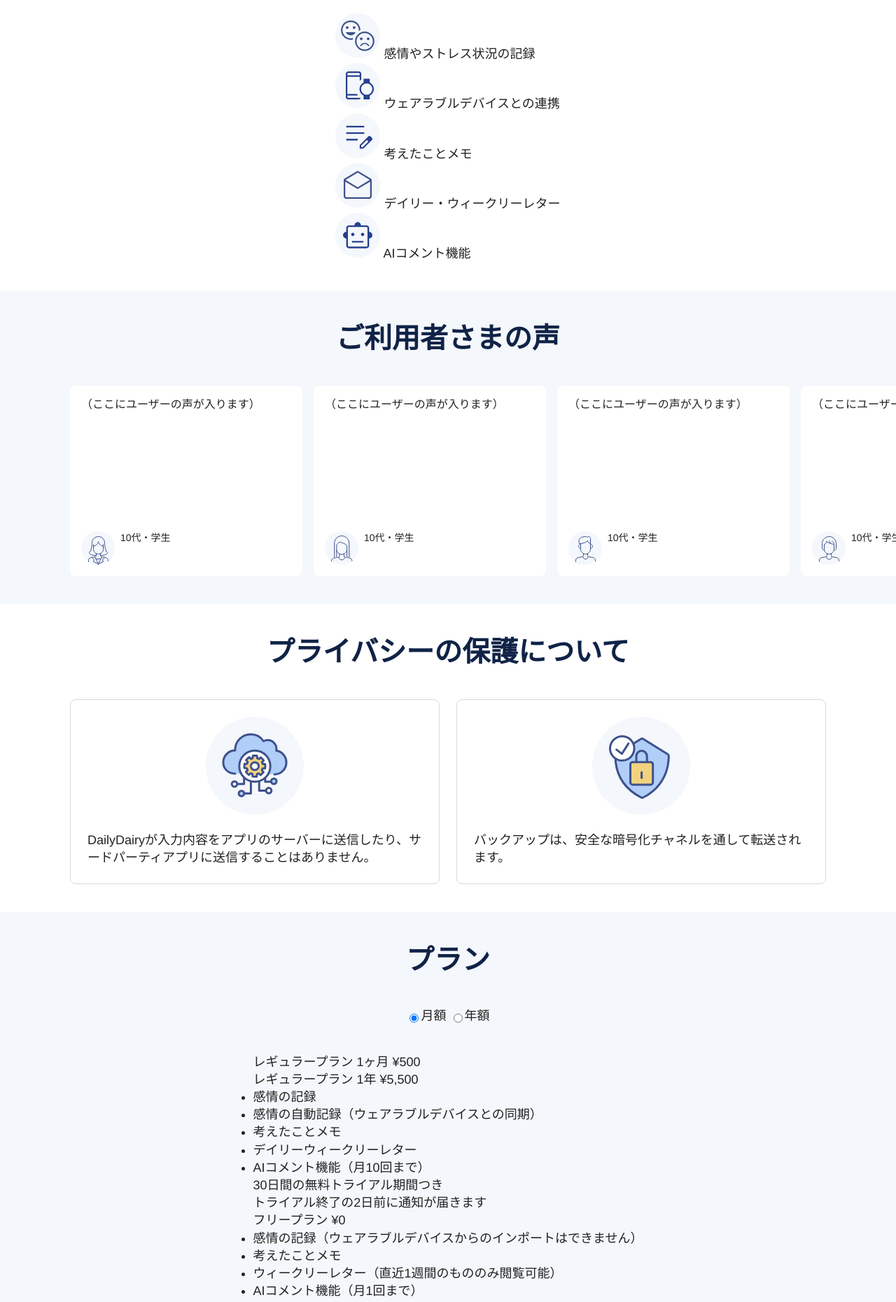
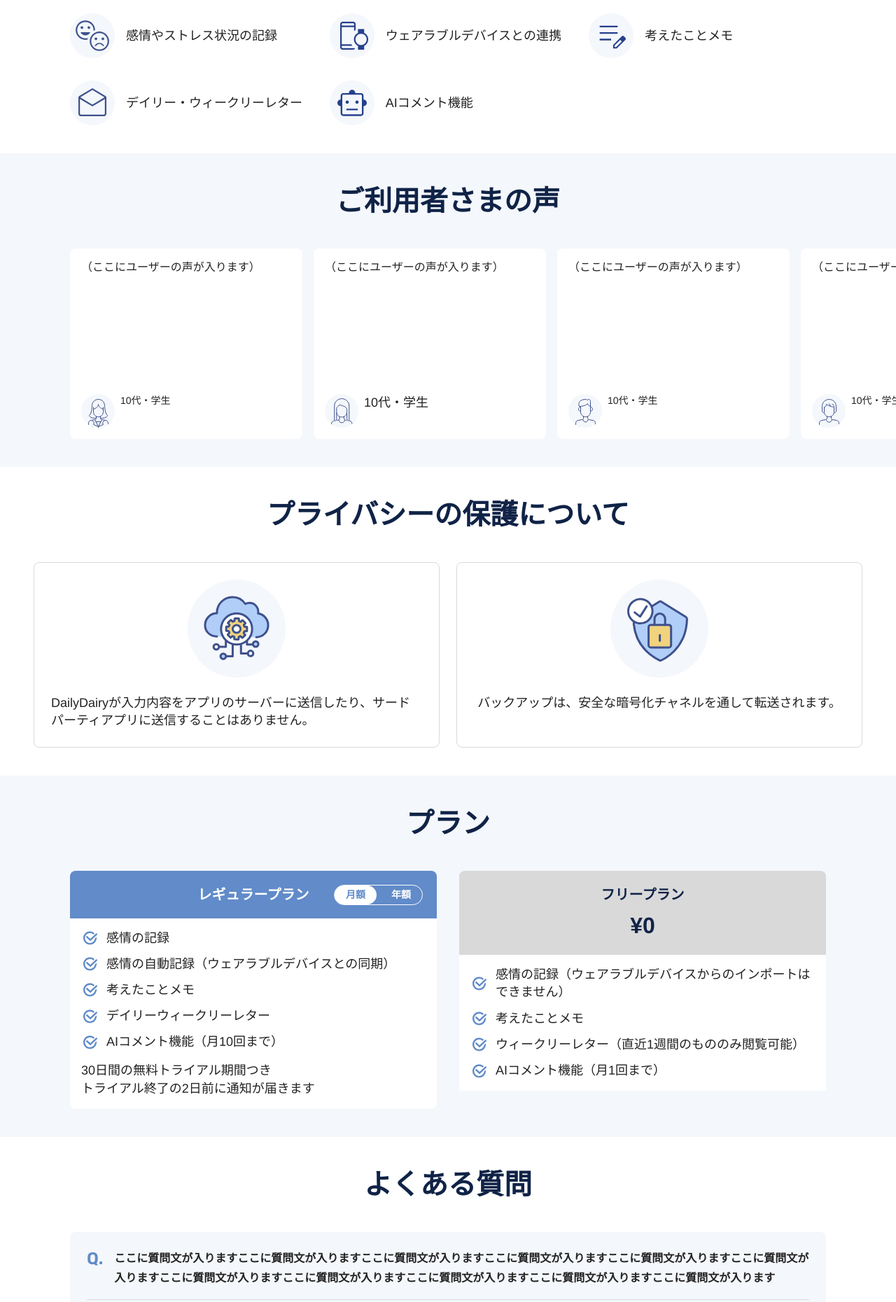
Before and after one commit to sawaaartwork/dailydiary, a plain HTML site: page index.html in a window 1280 px wide. Shown: the part 1360-3220 px from the top of the page at 70% size. Drawn offline with Linux system fonts and the light colour scheme.

Commit message:
プランのインタラクティブ要素を作ろうとしたけど、CSSのみではこの作りでは無理かも

```diff
--- a/css/style.css
+++ b/css/style.css
@@ -7,6 +7,7 @@
     --color-blue-900: #102347;
     --color-grey-100: #EDEDED;
     --color-grey-200: #D9D9D9;
+    --color-grey-500: #646464;
     --color-grey-900: #222;
 
     --color-primary: var(--color-yellow-500);
@@ -76,7 +77,7 @@ body {
     flex-direction: column;
     align-items: center;
 }
-.contents-container__nospacing {
+.contents-container--nospacing {
     width: 100%;
 }
 
@@ -85,7 +86,7 @@ body {
     color: var(--color-blue-900);
 }
 
-.background-color__light {
+.background-color--light {
     background-color: var(--color-secondary-background);
 }
 
@@ -100,7 +101,7 @@ body {
     text-decoration: none;
 }
 
-.button__primary {
+.button--primary {
     background-color: var(--color-primary);
     color: var(--color-blue-900);
 }
@@ -160,6 +161,25 @@ body {
 
 
 /*
+===================================  機能一覧 ===================================
+*/
+.functions-container {
+    display: flex;
+    flex-direction: row;
+    flex-wrap: wrap;
+    width: 100%;
+}
+.function-item {
+    display: flex;
+    gap: var(--spacing-base);
+    align-items: center;
+}
+.function-item__text {
+    font-weight: 500;
+}
+
+
+/*
 ===================================  ユーザーの声  ===================================
 */
 .users-voice-container {
@@ -215,6 +235,91 @@ body {
 /*
 ===================================  プラン  ===================================
 */
+.switchbox {
+    border-radius: var(--border-radius-l);
+    border: 1px solid #fff;
+}
+.switchbox__flag {
+    display: none;
+}
+.switchbox__label {
+    display: inline-block;
+    cursor: pointer;
+    border-radius: var(--border-radius-l);
+    padding: var(--spacing-nano) var(--spacing-base);
+    color: #fff;
+    font-size: var(--fontsize-small);
+    font-weight: 700;
+}
+.switchbox__flag:checked + .switchbox__label {
+    background-color: #fff;
+    color: var(--color-secondary);
+}
+
+.plan-container {
+    display: flex;
+}
+
+.plan-item {
+    overflow: hidden;
+    border-radius: var(--border-radius-s);
+}
+
+.plan-item-title {
+    display: flex;
+    flex-direction: column;
+    align-items: center;
+    position: relative;
+    padding: var(--spacing-medium);
+    gap: var(--spacing-micro);
+    font-weight: 700;
+}
+
+.plan-item-title-inner {
+    display: none;
+    gap: var(--spacing-base);
+}
+
+.plan-item-title--secondary {
+    background-color: var(--color-secondary);
+    color: #fff;
+}
+.plan-item-title--normal {
+    background-color: var(--color-grey-200);
+    color: var(--color-blue-900);
+}
+
+.plan-item-title__text {
+    font-size: var(--fontsize-large);
+}
+.plan-item-title__largetext {
+    font-size: var(--fontsize-3xlarge);
+}
+
+.plan-item-function {
+    display: flex;
+    flex-direction: column;
+    padding: var(--spacing-base);
+    gap: var(--spacing-small);
+    background-color: #fff;
+}
+.plan-item-function__text {
+    display: flex;
+    align-items: center;
+    gap: var(--spacing-small);
+}
+.plan-item-function__text::before {
+    content: url('../img/icon_check.svg');
+    display: inline-block;
+    width: 24px;
+    height: 24px;
+}
+
+.plan-item-trial {
+    padding: var(--spacing-base);
+    padding-top: 0;
+    background-color: #fff;
+}
 
 
 /*
@@ -229,7 +334,7 @@ body {
 .faq-item {
     border-radius: var(--border-radius-s);
     padding: var(--spacing-large);
-    background-color: #fff;
+    background-color: var(--color-secondary-background);
 }
 
 .faq-question {
@@ -299,7 +404,7 @@ body {
         padding-top: var(--spacing-2xlarge);
         padding-bottom: var(--spacing-2xlarge);
     }
-    .contents-container__spacing {
+    .contents-container--spacing {
         width: calc(100% - var(--side-padding-sp) * 2);
         padding-right: var(--side-padding-sp);
         padding-left: var(--side-padding-sp);
@@ -317,6 +422,18 @@ body {
         font-size: var(--fontsize-small);
     }
 
+    /* 機能一覧 */
+    .functions-container {
+        gap: var(--spacing-base);
+    }
+    .function-item {
+        min-width: calc(100% - var(--side-padding-sp));
+    }
+    .function-item__icon {
+        width: 48px;
+        height: 48px;
+    }
+
     /* プライバシー */
     .security-container {
         flex-direction: column;
@@ -330,6 +447,15 @@ body {
     .security-item__image {
         width: 80px;
         height: 80px;
+    }
+
+    /* プラン */
+    .plan-container {
+        flex-direction: column;
+        gap: var(--spacing-large);
+    }
+    .plan-item {
+        width: 100%;
     }
 }
 
@@ -348,7 +474,7 @@ body {
         padding-top: var(--spacing-2xlarge);
         padding-bottom: var(--spacing-2xlarge);
     }
-    .contents-container__spacing {
+    .contents-container--spacing {
         width: calc(100% - var(--side-padding-tab) * 2);
         padding-right: var(--side-padding-tab);
         padding-left: var(--side-padding-tab);
@@ -366,6 +492,18 @@ body {
         font-size: var(--fontsize-base);
     }
 
+    /* 機能一覧 */
+    .functions-container {
+        gap: var(--spacing-medium);
+    }
+    .function-item {
+        min-width: calc((100% - var(--side-padding-tab)) / 2);
+    }
+    .function-item__icon {
+        width: 64px;
+        height: 64px;
+    }
+
     /* プライバシー */
     .security-container {
         flex-direction: row;
@@ -379,6 +517,15 @@ body {
     .security-item__image {
         width: 120px;
         height: 120px;
+    }
+
+    /* プラン */
+    .plan-container {
+        flex-direction: row;
+        gap: var(--spacing-large);
+    }
+    .plan-item {
+        width: calc((100% - var(--spacing-large)) / 2);
     }
 }
 
@@ -396,7 +543,7 @@ body {
         gap: var(--spacing-2xlarge);
         padding: var(--spacing-2xlarge) 0;
     }
-    .contents-container__spacing {
+    .contents-container--spacing {
         width: 1080px;
     }
 
@@ -412,13 +559,25 @@ body {
         font-size: var(--fontsize-base);
     }
 
+    /* 機能一覧 */
+    .functions-container {
+        gap: var(--spacing-xlarge);
+    }
+    .function-item {
+        min-width: calc((1080px - var(--spacing-xlarge) * 2) / 3);
+    }
+    .function-item__icon {
+        width: 64px;
+        height: 64px;
+    }
+
     /* プライバシー */
     .security-container {
         flex-direction: row;
         gap: var(--spacing-large);
     }
     .security-item {
-        width: calc(50% - var(--spacing-large));
+        width: calc((1080px - var(--spacing-medium)) / 2);
         padding: var(--spacing-large);
         gap: var(--spacing-large);
     }
@@ -426,4 +585,18 @@ body {
         width: 140px;
         height: 140px;
     }
+
+    /* プラン */
+    .switchbox {
+        position: absolute;
+        top: 20px;
+        right: 20px;
+    }
+    .plan-container {
+        flex-direction: row;
+        gap: var(--spacing-xlarge);
+    }
+    .plan-item {
+        width: calc((1080px - var(--spacing-xlarge)) / 2);
+    }
 }
--- a/index.html
+++ b/index.html
@@ -13,7 +13,7 @@
     <body>
         <header id="header" class="section-header">
             <img class="logo" src="img/dd_white.svg">
-            <a class="button button__primary" href="">アプリをダウンロード</a>
+            <a class="button button--primary" href="">アプリをダウンロード</a>
         </header>
         <section id="hero" class="section-hero">
             <span>思考や感情の変化を記録し</span>
@@ -24,7 +24,7 @@
             <a href=""></a>
         </section>
         <section id="problems" class="section-problems section-container">
-            <div class="contents-container contents-container__spacing">
+            <div class="contents-container contents-container--spacing">
                 <h2 class="section-heading">このようなお悩みはありませんか</h2>
                 <ul class="problems-container">
                     <li class="problems-item">
@@ -39,8 +39,8 @@
                 </ul>
             </div>
         </section>
-        <section id="usage" class="section-usage section-container">
-            <div class="contents-container contents-container__spacing">
+        <section id="usage" class="section-usage section-container background-colo--light">
+            <div class="contents-container contents-container--spacing">
                 <h2 class="section-heading">Daily Dairyの使い方</h2>
                 <ul class="usage-container">
                     <li class="usage-item" data-count="01">
@@ -62,34 +62,34 @@
             </div>
         </section>
         <section id="functions" class="section-functions section-container">
-            <div class="contents-container contents-container__spacing">
+            <div class="contents-container contents-container--spacing">
                 <h2 class="section-heading">機能一覧</h2>
                 <div class="functions-container">
                     <div class="function-item">
-                        <img src="img/icon_feature_feeling.svg">
-                        <span>感情やストレス状況の記録</span>
+                        <img class="function-item__icon" src="img/icon_feature_feeling.svg">
+                        <span class="function-item__text">感情やストレス状況の記録</span>
                     </div>
                     <div class="function-item">
-                        <img src="img/icon_feature_wearable.svg">
-                        <span>ウェアラブルデバイスとの連携</span>
+                        <img class="function-item__icon" src="img/icon_feature_wearable.svg">
+                        <span class="function-item__text">ウェアラブルデバイスとの連携</span>
                     </div>
                     <div class="function-item">
-                        <img src="img/icon_feature_memo.svg">
-                        <span>考えたことメモ</span>
+                        <img class="function-item__icon" src="img/icon_feature_memo.svg">
+                        <span class="function-item__text">考えたことメモ</span>
                     </div>
                     <div class="function-item">
-                        <img src="img/icon_feature_letter.svg">
-                        <span>デイリー・ウィークリーレター</span>
+                        <img class="function-item__icon" src="img/icon_feature_letter.svg">
+                        <span class="function-item__text">デイリー・ウィークリーレター</span>
                     </div>
                     <div class="function-item">
-                        <img src="img/icon_feature_aicomment.svg">
-                        <span>AIコメント機能</span>
+                        <img class="function-item__icon" src="img/icon_feature_aicomment.svg">
+                        <span class="function-item__text">AIコメント機能</span>
                     </div>
                 </div>
             </div>
         </section>
-        <section id="users-voice" class="user-voise-section section-container background-color__light">
-            <div class="contents-container contents-container__nospacing">
+        <section id="users-voice" class="user-voise-section section-container background-color--light">
+            <div class="contents-container contents-container--nospacing">
                 <h2 class="section-heading">ご利用者さまの声</h2>
                 <div class="users-voice-container">
                     <div class="users-voice-itemwrapper">
@@ -104,7 +104,7 @@
                             <p class="user-voice-item__bodytext">（ここにユーザーの声が入ります）</p>
                             <div class="user-voice-userprofile">
                                 <img class="user-voice-userprofile__icon" src="img/img_user_avater02.svg">
-                                <p class="user-voice-userprofile__text">10代・学生</p>
+                                <p class="user-voice-userprofil__text">10代・学生</p>
                             </div>
                         </div>
                         <div class="user-voice-item">
@@ -133,7 +133,7 @@
             </div>
         </section>
         <section id="security" class="secrity-section section-container">
-            <div class="contents-container contents-container__spacing">
+            <div class="contents-container contents-container--spacing">
                 <h2 class="section-heading">プライバシーの保護について</h2>
                 <div class="security-container">
                     <div class="security-item">
@@ -147,54 +147,55 @@
                 </div>
             </div>
         </section>
-        <section id="plan" class="plan section-container background-color__light">
-            <div class="contents-container contents-container__spacing">
+        <section id="plan" class="plan section-container background-color--light">
+            <div class="contents-container contents-container--spacing">
                 <h2 class="section-heading">プラン</h2>
-                <div>
-                    <input type="radio" name="switch" id="switch_01" checked><label for="switch_01">月額</label>
-                    <input type="radio" name="switch" id="switch_02"><label for="switch_02">年額</label>
-                </div>
-                <div class="container">
-                    <div class="item">
-                        <div class="title ">
-                            <span>レギュラープラン</span>
-                            <span>1ヶ月</span>
-                            <span>¥500</span>
+                <div class="plan-container">
+                    <div class="plan-item">
+                        <div class="plan-item-title plan-item-title--secondary">
+                            <p class="plan-item-title__text">レギュラープラン</p>
+                            <div class="switchbox">
+                                <input type="radio" name="switch" id="switch_01" class="switchbox__flag" checked><label for="switch_01" class="switchbox__label">月額</label>
+                                <input type="radio" name="switch" id="switch_02" class="switchbox__flag"><label for="switch_02" class="switchbox__label">年額</label>
+                            </div>
+                            <div class="switch_01-content plan-item-title-inner">
+                                <span class="plan-item-title__text">1ヶ月</span>
+                                <span class="plan-item-title__largetext">¥500</span>
+                            </div>
+                            <div class="switch_02-content plan-item-title-inner">
+                                <span class="plan-item-title__text">1年</span>
+                                <span class="plan-item-title__largetext">¥5,500</span>
+                            </div>
                         </div>
-                        <div class="title">
-                            <span>レギュラープラン</span>
-                            <span>1年</span>
-                            <span>¥5,500</span>
-                        </div>
-                        <ul class="function">
-                            <li>感情の記録</li>
-                            <li>感情の自動記録（ウェアラブルデバイスとの同期）</li>
-                            <li>考えたことメモ</li>
-                            <li>デイリーウィークリーレター</li>
-                            <li>AIコメント機能（月10回まで）</li>
+                        <ul class="plan-item-function">
+                            <li class="plan-item-function__text">感情の記録</li>
+                            <li class="plan-item-function__text">感情の自動記録（ウェアラブルデバイスとの同期）</li>
+                            <li class="plan-item-function__text">考えたことメモ</li>
+                            <li class="plan-item-function__text">デイリーウィークリーレター</li>
+                            <li class="plan-item-function__text">AIコメント機能（月10回まで）</li>
                         </ul>
-                        <div class="trial">
+                        <div class="plan-item-trial">
                             <p>30日間の無料トライアル期間つき</p>
                             <p>トライアル終了の2日前に通知が届きます</p>
                         </div>
                     </div>
-                    <div class="plans">
-                        <div class="title">
-                            <span>フリープラン</span>
-                            <span>¥0</span>
+                    <div class="plan-item">
+                        <div class="plan-item-title plan-item-title--normal">
+                            <p class="plan-item-title__text">フリープラン</p>
+                            <p class="plan-item-title__largetext">¥0</p>
                         </div>
-                        <ul class="function">
-                            <li>感情の記録（ウェアラブルデバイスからのインポートはできません）</li>
-                            <li>考えたことメモ</li>
-                            <li>ウィークリーレター（直近1週間のもののみ閲覧可能）</li>
-                            <li>AIコメント機能（月1回まで）</li>
+                        <ul class="plan-item-function">
+                            <li class="plan-item-function__text">感情の記録（ウェアラブルデバイスからのインポートはできません）</li>
+                            <li class="plan-item-function__text">考えたことメモ</li>
+                            <li class="plan-item-function__text">ウィークリーレター（直近1週間のもののみ閲覧可能）</li>
+                            <li class="plan-item-function__text">AIコメント機能（月1回まで）</li>
                         </ul>
                     </div>
                 </div>
             </div>
         </section>
-        <section id="faq" class="section-faq section-container background-color__light">
-            <div class="contents-container contents-container__spacing">
+        <section id="faq" class="section-faq section-container">
+            <div class="contents-container contents-container--spacing">
                 <h2 class="section-heading">よくある質問</h2>
                 <div class="faq-container">
                     <details open class="faq-item">
```
Also changed, not shown: img/icon_check.svg (added).
